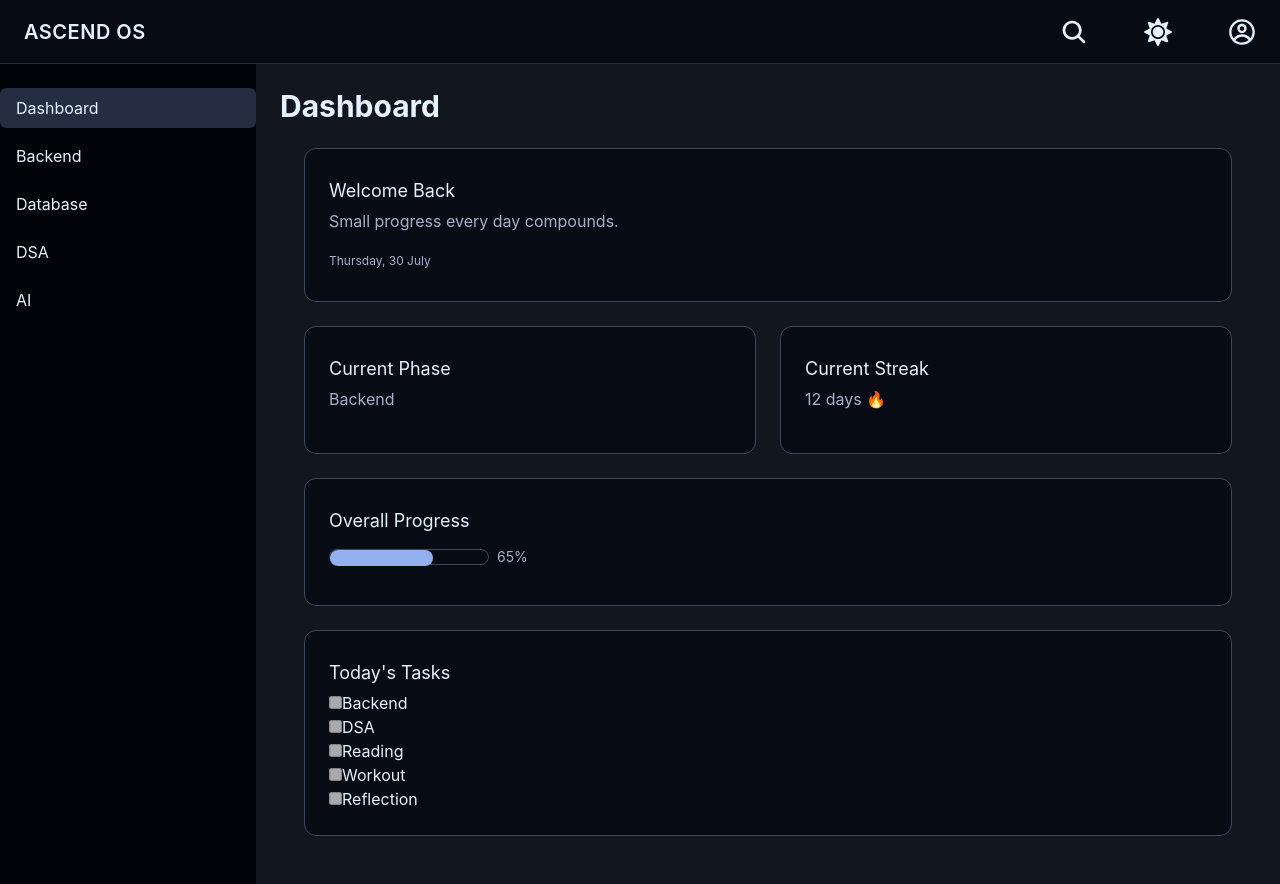
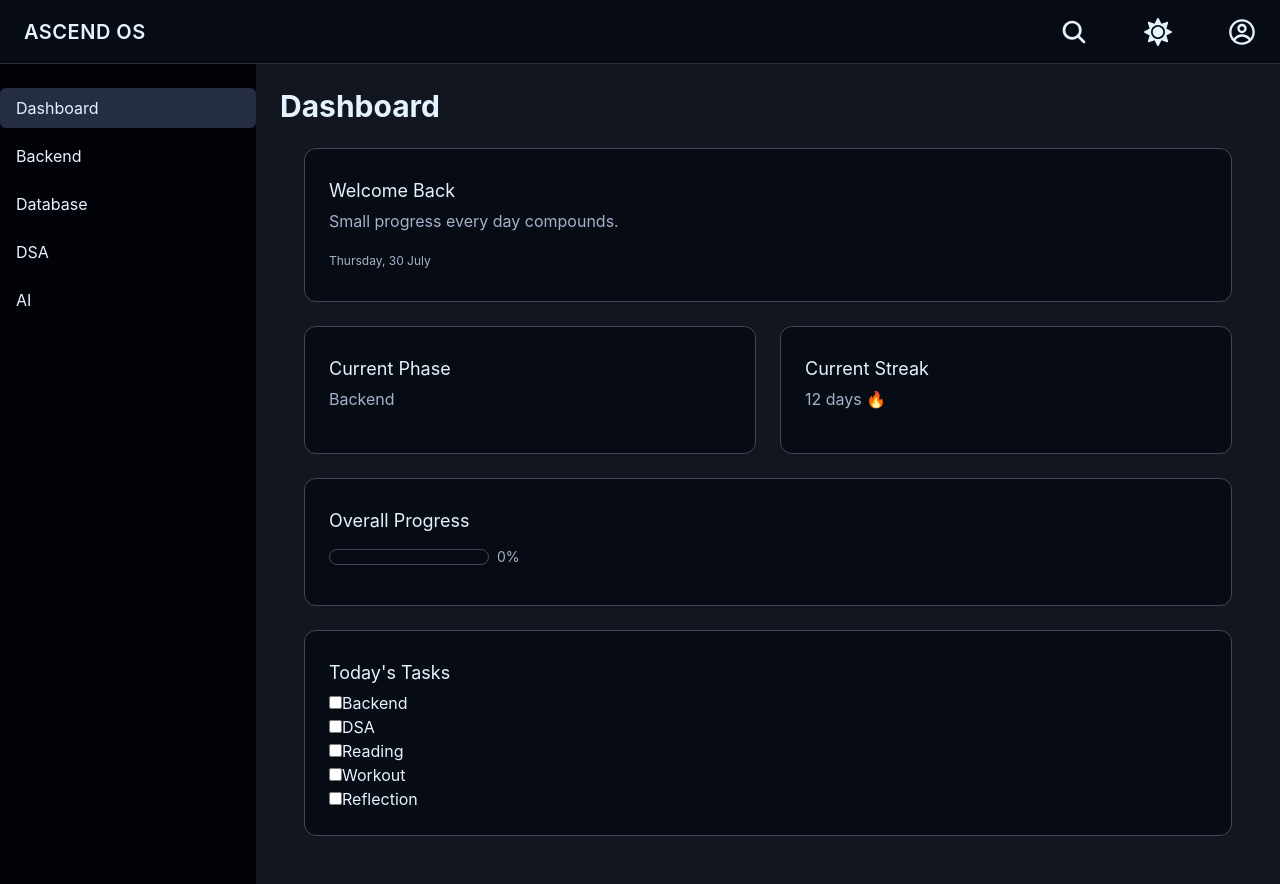
Before and after one commit to Rishab-Jain-81/Ascend-OS, a React (Vite) app: page / in a window 1280 px wide. Built offline with nearby package versions, Linux system fonts and the light colour scheme.

Commit message:
feat(dashboard): add dashboard state management with custom hook

```diff
--- a/src/components/ui/ProgressBar.jsx
+++ b/src/components/ui/ProgressBar.jsx
@@ -3,7 +3,7 @@ function ProgressBar({ progress }) {
     <div className="w-40 h-4 border border-(--border) rounded-lg ">
       <div
         className="h-4 bg-(--primary) rounded-lg"
-        style={{ width: `${progress}` }}
+        style={{ width: `${progress}%` }}
       ></div>
     </div>
   );
--- a/src/features/dashboard/components/ProgressCard.jsx
+++ b/src/features/dashboard/components/ProgressCard.jsx
@@ -1,15 +1,13 @@
 import Card from '../../../components/ui/Card.jsx';
 import ProgressBar from '../../../components/ui/ProgressBar.jsx';
 
-function ProgressCard({ progress }) {
+function ProgressCard({ heading, progress }) {
   return (
     <Card className="col-span-2">
-      <h2 className="text-lg/9">{progress.heading}</h2>
+      <h2 className="text-lg/9">{heading}</h2>
       <div className="flex items-center gap-2 pt-2">
-        <ProgressBar progress={progress.progress} />
-        <span className="text-sm text-(--text-muted) ">
-          {progress.progress}
-        </span>
+        <ProgressBar progress={progress} />
+        <span className="text-sm text-(--text-muted) ">{progress}%</span>
       </div>
     </Card>
   );
--- a/src/features/dashboard/components/TasksCard.jsx
+++ b/src/features/dashboard/components/TasksCard.jsx
@@ -1,14 +1,18 @@
 import Card from '../../../components/ui/Card.jsx';
 
-function TasksCard({ tasks }) {
+function TasksCard({ tasks, toggleTask }) {
   return (
     <Card className="col-span-2">
       <h2 className="text-lg/9">{tasks.heading}</h2>
       <ul>
-        {tasks.tasks.map(({ task, id }) => (
+        {tasks.tasks.map(({ task, id, completed }) => (
           <li key={id}>
             <label>
-              <input type="checkbox" value={task} disabled />
+              <input
+                type="checkbox"
+                checked={completed}
+                onChange={() => toggleTask(id)}
+              />
               {task}
             </label>
           </li>
--- a/src/features/dashboard/data/dashboardData.js
+++ b/src/features/dashboard/data/dashboardData.js
@@ -16,7 +16,7 @@ export const dashboardData = {
 
   progress: {
     heading: 'Overall Progress',
-    progress: '65%',
+    progress: '0%',
   },
 
   tasks: {
@@ -25,22 +25,27 @@ export const dashboardData = {
       {
         id: 0,
         task: 'Backend',
+        completed: false,
       },
       {
         id: 1,
         task: 'DSA',
+        completed: false,
       },
       {
         id: 2,
         task: 'Reading',
+        completed: false,
       },
       {
         id: 3,
         task: 'Workout',
+        completed: false,
       },
       {
         id: 4,
         task: 'Reflection',
+        completed: false,
       },
     ],
   },
--- /dev/null
+++ b/src/features/dashboard/hooks/useDaskboard.js
@@ -0,0 +1,45 @@
+import { useState } from 'react';
+import { dashboardData } from '../data/dashboardData.js';
+import { useEffect } from 'react';
+import { saveDashboard, loadDashboard } from '../services/dashboardStorage.js';
+
+function useDashboard() {
+  const [dashboard, setDashboard] = useState(() => {
+    return loadDashboard() ?? dashboardData;
+  });
+
+  function toggleTask(id) {
+    setDashboard((previousDashboard) => {
+      return {
+        ...previousDashboard,
+        tasks: {
+          ...previousDashboard.tasks,
+          tasks: previousDashboard.tasks.tasks.map((task) => {
+            if (task.id !== id) {
+              return task;
+            }
+
+            return {
+              ...task,
+              completed: !task.completed,
+            };
+          }),
+        },
+      };
+    });
+  }
+
+  const completedTasks = dashboard.tasks.tasks.filter((task) => task.completed);
+  const totalTasks = dashboard.tasks.tasks.length;
+  const progress = Math.round(
+    totalTasks === 0 ? 0 : (completedTasks.length / totalTasks) * 100
+  );
+
+  useEffect(() => {
+    saveDashboard(dashboard);
+  }, [dashboard]);
+
+  return { dashboard, toggleTask, progress };
+}
+
+export default useDashboard;
--- a/src/features/dashboard/pages/DashboardPage.jsx
+++ b/src/features/dashboard/pages/DashboardPage.jsx
@@ -4,18 +4,23 @@ import PhaseCard from '../components/PhaseCard.jsx';
 import StreakCard from '../components/StreakCard.jsx';
 import ProgressCard from '../components/ProgressCard.jsx';
 import TasksCard from '../components/TasksCard.jsx';
-import { dashboardData } from '../data/dashboardData.js';
+import useDashboard from '../hooks/useDaskboard.js';
 
 function DashboardPage() {
+  const { dashboard, toggleTask, progress } = useDashboard();
+
   return (
     <>
       <h1 className="text-3xl font-bold">Dashboard</h1>
       <DashboardGrid>
-        <WelcomeSection welcome={dashboardData.welcome} />
-        <PhaseCard phase={dashboardData.phase} />
-        <StreakCard streak={dashboardData.streak} />
-        <ProgressCard progress={dashboardData.progress} />
-        <TasksCard tasks={dashboardData.tasks} />
+        <WelcomeSection welcome={dashboard.welcome} />
+        <PhaseCard phase={dashboard.phase} />
+        <StreakCard streak={dashboard.streak} />
+        <ProgressCard
+          heading={dashboard.progress.heading}
+          progress={progress}
+        />
+        <TasksCard tasks={dashboard.tasks} toggleTask={toggleTask} />
       </DashboardGrid>
     </>
   );
--- /dev/null
+++ b/src/features/dashboard/services/dashboardStorage.js
@@ -0,0 +1,10 @@
+export function saveDashboard(dashboard) {
+  localStorage.setItem('dashboard', JSON.stringify(dashboard));
+}
+export function loadDashboard() {
+  const dashboard = localStorage.getItem('dashboard');
+  if (dashboard) {
+    return JSON.parse(dashboard);
+  }
+  return null;
+}
```
Also changed, not shown: 3 other files (tests, documents, lock files or other folders).
